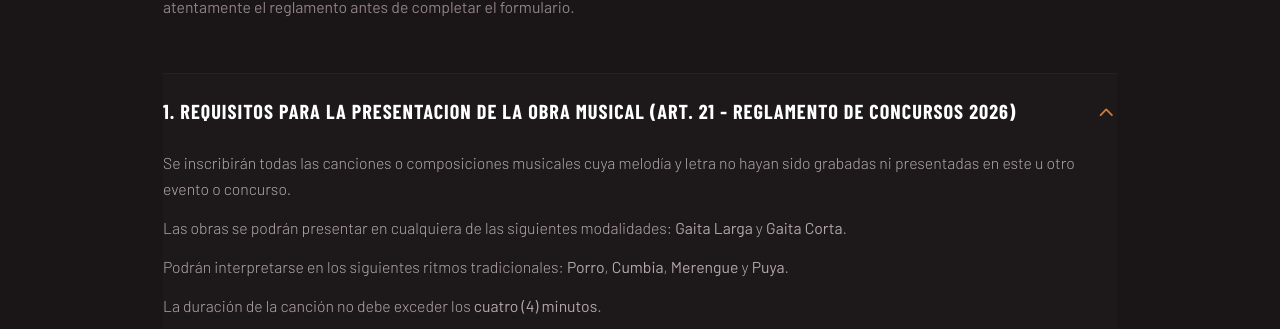
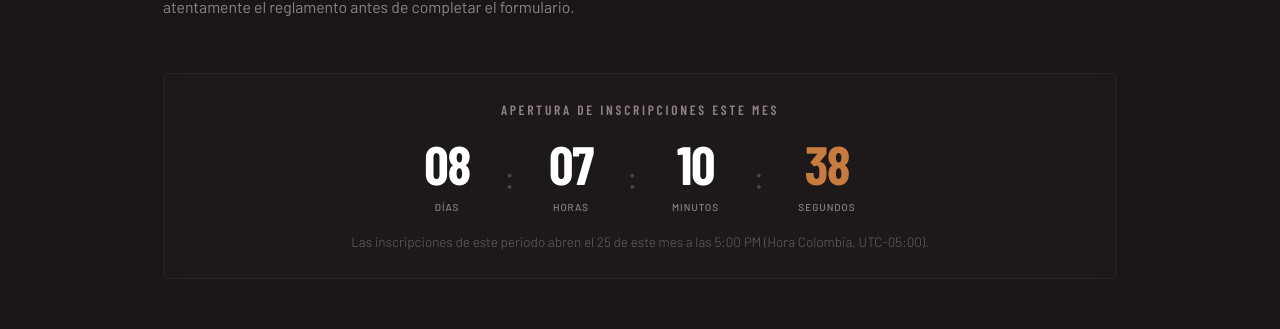
Before and after one commit to HernanVelasquz/festigaitas-pagina-web, a React (Vite) app: page / in a window 1280 px wide. Both pictures are taken after a click on the button "REGISTRO CANCIÓN INÉDITA". Shown: the part 280-609 px from the top of the page. Built offline with nearby package versions, Linux system fonts and the light colour scheme; no server answers; the database is empty; a web font is replaced by a local one.

Commit message:
feat: add server-synchronized countdown timer for registration opening in view model and UI

```diff
--- a/src/pages/RegisterPage.tsx
+++ b/src/pages/RegisterPage.tsx
@@ -45,6 +45,7 @@ export default function RegisterPage({ onBack }: RegisterPageProps) {
     errorMsg,
     setSuccess,
     rhythmOptions,
+    timeLeft,
   } = useRegisterViewModel();
 
   const [openSection, setOpenSection] = useState<number | null>(0);
@@ -79,6 +80,62 @@ export default function RegisterPage({ onBack }: RegisterPageProps) {
           </h1>
           <p className="text-ink-400 text-sm mt-3 max-w-xl font-body">
             Inscribe tu canción en el festival de gaitas más importante de Colombia. Por favor lee atentamente el reglamento antes de completar el formulario.
+          </p>
+        </div>
+
+        {/* Countdown Timer */}
+        <div className="mb-12 bg-ink-800/40 border border-white/5 p-6 rounded backdrop-blur-sm text-center">
+          <span className="section-label block mb-4 text-brand-400">Apertura de inscripciones este mes</span>
+          {timeLeft.isExpired ? (
+            <div className="text-red-400 font-display font-bold text-xl uppercase tracking-wider">
+              Las inscripciones para este mes han abren
+            </div>
+          ) : (
+            <div className="flex justify-center items-center gap-4 sm:gap-8">
+              {/* Days */}
+              <div className="flex flex-col items-center">
+                <span className="font-display font-black text-4xl sm:text-5xl text-white tracking-tight leading-none">
+                  {String(timeLeft.days).padStart(2, '0')}
+                </span>
+                <span className="text-[10px] font-body text-ink-400 uppercase tracking-widest mt-2 font-medium">Días</span>
+              </div>
+
+              {/* Divider */}
+              <span className="font-display font-light text-2xl sm:text-3xl text-white/20 select-none">:</span>
+
+              {/* Hours */}
+              <div className="flex flex-col items-center">
+                <span className="font-display font-black text-4xl sm:text-5xl text-white tracking-tight leading-none">
+                  {String(timeLeft.hours).padStart(2, '0')}
+                </span>
+                <span className="text-[10px] font-body text-ink-400 uppercase tracking-widest mt-2 font-medium">Horas</span>
+              </div>
+
+              {/* Divider */}
+              <span className="font-display font-light text-2xl sm:text-3xl text-white/20 select-none">:</span>
+
+              {/* Minutes */}
+              <div className="flex flex-col items-center">
+                <span className="font-display font-black text-4xl sm:text-5xl text-white tracking-tight leading-none">
+                  {String(timeLeft.minutes).padStart(2, '0')}
+                </span>
+                <span className="text-[10px] font-body text-ink-400 uppercase tracking-widest mt-2 font-medium">Minutos</span>
+              </div>
+
+              {/* Divider */}
+              <span className="font-display font-light text-2xl sm:text-3xl text-white/20 select-none">:</span>
+
+              {/* Seconds */}
+              <div className="flex flex-col items-center">
+                <span className="font-display font-black text-4xl sm:text-5xl text-brand-400 tracking-tight leading-none min-w-[3rem]">
+                  {String(timeLeft.seconds).padStart(2, '0')}
+                </span>
+                <span className="text-[10px] font-body text-ink-400 uppercase tracking-widest mt-2 font-medium">Segundos</span>
+              </div>
+            </div>
+          )}
+          <p className="text-xs text-ink-500 mt-4 font-body font-light">
+            Las inscripciones de este periodo abren el 25 de este mes a las 5:00 PM (Hora Colombia, UTC-05:00).
           </p>
         </div>
 
--- a/src/viewModels/useRegisterViewModel.ts
+++ b/src/viewModels/useRegisterViewModel.ts
@@ -1,4 +1,4 @@
-import { useState } from 'react';
+import { useState, useEffect } from 'react';
 import { useForm } from 'react-hook-form';
 import { zodResolver } from '@hookform/resolvers/zod';
 import * as z from 'zod';
@@ -84,10 +84,84 @@ export const registerSchema = z.object({
 
 export type RegisterFormData = z.infer<typeof registerSchema>;
 
+export interface TimeLeft {
+  days: number;
+  hours: number;
+  minutes: number;
+  seconds: number;
+  isExpired: boolean;
+}
+
 export function useRegisterViewModel() {
   const [submitting, setSubmitting] = useState(false);
   const [success, setSuccess] = useState(false);
   const [errorMsg, setErrorMsg] = useState<string | null>(null);
+  const [timeLeft, setTimeLeft] = useState<TimeLeft>({
+    days: 0,
+    hours: 0,
+    minutes: 0,
+    seconds: 0,
+    isExpired: false,
+  });
+
+  useEffect(() => {
+    const getTargetDate = () => {
+      const now = new Date();
+      const year = now.getFullYear();
+      const month = String(now.getMonth() + 1).padStart(2, '0');
+      return `${year}-${month}-25T17:00:00-05:00`;
+    };
+
+    const targetIso = getTargetDate();
+    const targetTime = new Date(targetIso).getTime();
+    let offset = 0;
+
+    const syncServerTime = async () => {
+      try {
+        const supabaseUrl = import.meta.env.VITE_SUPABASE_URL;
+        const supabaseAnonKey = import.meta.env.VITE_SUPABASE_ANON_KEY;
+        if (!supabaseUrl || !supabaseAnonKey) return;
+        const response = await fetch(`${supabaseUrl}/rest/v1/`, {
+          method: 'HEAD',
+          headers: { apikey: supabaseAnonKey },
+        });
+        const serverDateStr = response.headers.get('date');
+        if (serverDateStr) {
+          const serverTime = new Date(serverDateStr).getTime();
+          const clientTime = Date.now();
+          offset = serverTime - clientTime;
+        }
+      } catch (err) {
+        console.error('Error syncing server time:', err);
+      }
+    };
+
+    syncServerTime().then(() => {
+      calculateTime();
+    });
+
+    const calculateTime = () => {
+      const adjustedNow = Date.now() + offset;
+      const difference = targetTime - adjustedNow;
+
+      if (difference <= 0) {
+        setTimeLeft({ days: 0, hours: 0, minutes: 0, seconds: 0, isExpired: true });
+        return;
+      }
+
+      const days = Math.floor(difference / (1000 * 60 * 60 * 24));
+      const hours = Math.floor((difference % (1000 * 60 * 60 * 24)) / (1000 * 60 * 60));
+      const minutes = Math.floor((difference % (1000 * 60 * 60)) / (1000 * 60));
+      const seconds = Math.floor((difference % (1000 * 60)) / 1000);
+
+      setTimeLeft({ days, hours, minutes, seconds, isExpired: false });
+    };
+
+    calculateTime();
+    const timer = setInterval(calculateTime, 1000);
+
+    return () => clearInterval(timer);
+  }, []);
 
   const {
     register,
@@ -175,5 +249,6 @@ export function useRegisterViewModel() {
     errorMsg,
     setSuccess,
     rhythmOptions: RHYTHM_OPTIONS,
+    timeLeft,
   };
 }
```
